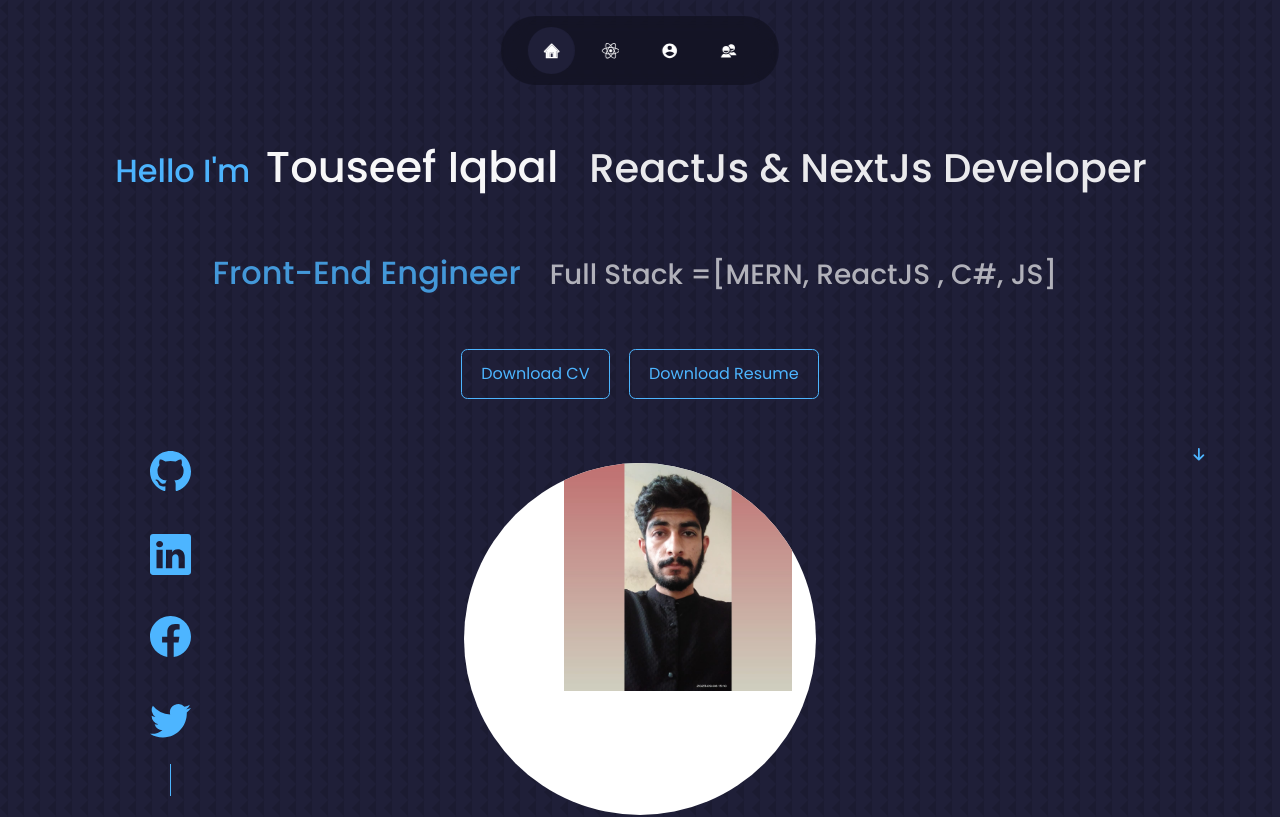
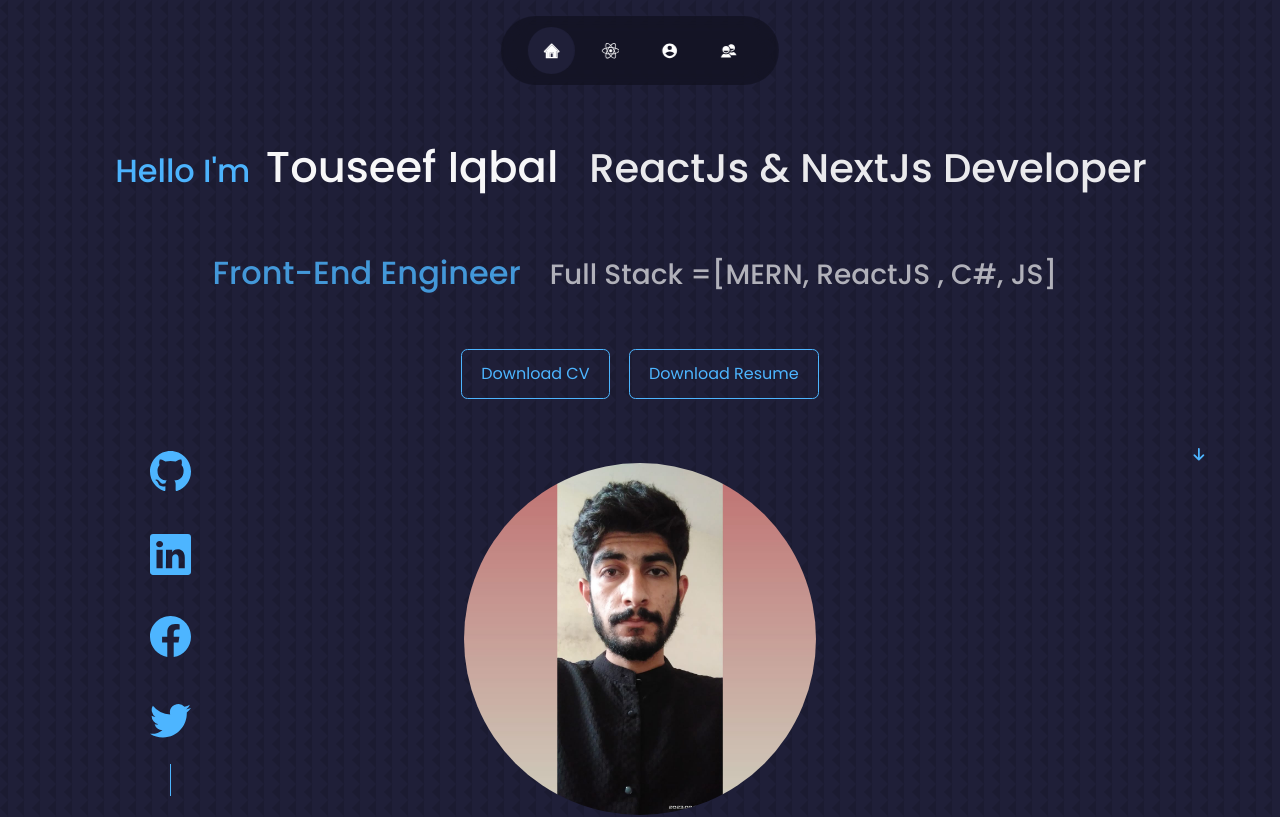
Before and after one commit to touseefiqbal845/myportfolio, a React (Create React App) app: page / in a window 1280 px wide. Shown: the top 817 px of the page. Built offline with nearby package versions, Linux system fonts and the light colour scheme.

Commit message:
Update header.css

```diff
--- a/src/components/header/header.css
+++ b/src/components/header/header.css
@@ -77,7 +77,7 @@
   left: calc(50% - 11rem);
   margin-top: 4rem;
   border-radius: 50%;
- padding: 0px 24px 12px 100px;
+ padding: 49px -19px 12px 100px;
   overflow: hidden;
 
   background-size: cover;
```
